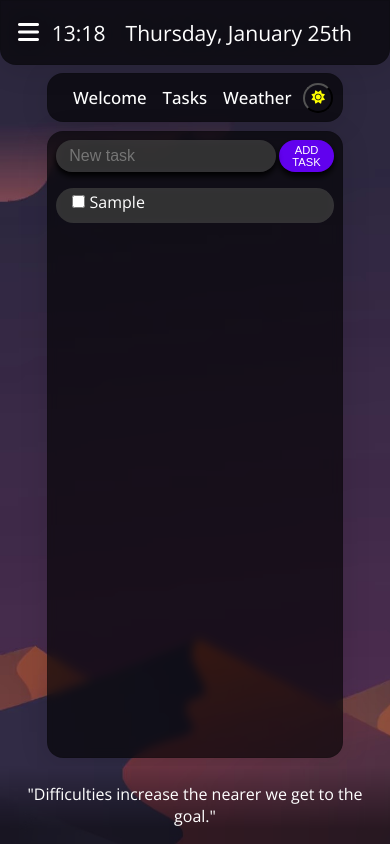
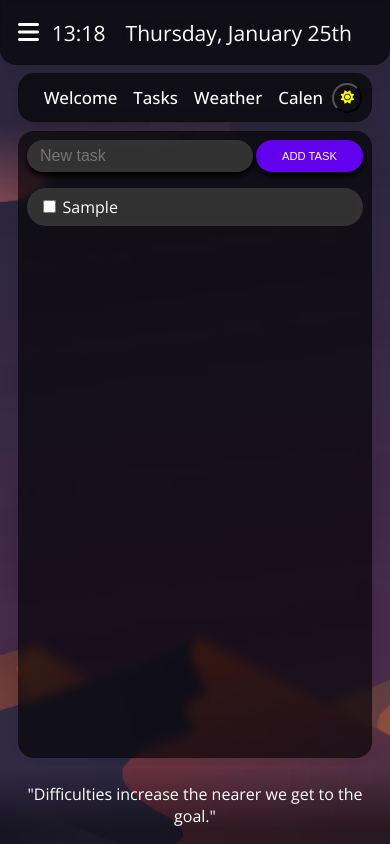
Before and after one commit to Alekssthlm/Mental-project, a React (Vite) app: page /task-manager in a window 390 px wide. Both pictures are taken after typing "Sample" into the empty fields and a click on the button "ADD TASK". Built offline with nearby package versions, Linux system fonts and the light colour scheme; no server answers.

Commit message:
Adjusted calendar to fit mobile version

```diff
--- a/src/index.css
+++ b/src/index.css
@@ -105,6 +105,12 @@ ul{
   max-width: 50rem;
   padding: 1vh;
   gap: 1vh;
+}
+
+@media (max-width: 575.98px){
+  .app-wrap{
+    width: 95vmin;
+  }
 }
 
 .menu-btn{
@@ -337,6 +343,7 @@ ul{
   border-radius: 25px;
   color: white;
   backdrop-filter: blur(5px);
+  align-items: center;
 }
 
 .todo-wrap-light{
@@ -346,13 +353,16 @@ ul{
 
 @media (max-width: 575.98px){
   .todo-wrap{
-    padding: 0.2rem 0.2rem 0.2rem 1rem;
+    padding: 0.3rem 0.8rem 0.3rem 1rem;
   }
 }
 
 .todo-label-wrap{
   flex: 1;
   min-height: 1.8rem;
+  display: flex;
+  align-items: center;
+  gap: 0.4rem;
 }
 
 .todo-item {
@@ -368,7 +378,7 @@ ul{
   width: 3rem;
   border-color: red;
   color: red;
-  background: #ebfffc;
+  background: none;
   border-radius: 5px;
   align-self: flex-start;
 }
@@ -389,8 +399,15 @@ ul{
 
 @media (max-width: 575.98px){
   .calendar-wrap{
+    align-items: center;
     flex-direction: column;
     gap: 0;
+  }
+}
+
+@media (max-width: 575.98px){
+  #calendar{
+    width: 100%;
   }
 }
 
@@ -405,12 +422,12 @@ ul{
   flex: 1;
   height: 100%;
   overflow-y: auto;
-
 }
 
 @media (max-width: 575.98px){
   .calendar-events{
-    padding: 0;
+    width: 100%;
+    padding: 1rem;
   }
 }
 
@@ -421,10 +438,6 @@ ul{
   height: 100%;
   overflow-y: auto;
 }
-
-/* .calendar-title{
-
-} */
 
 @media (max-width: 575.98px){
   .calendar-title{
```
